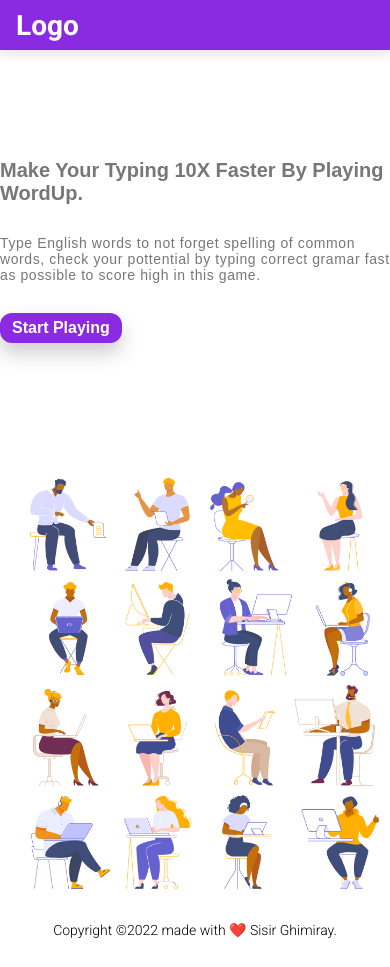
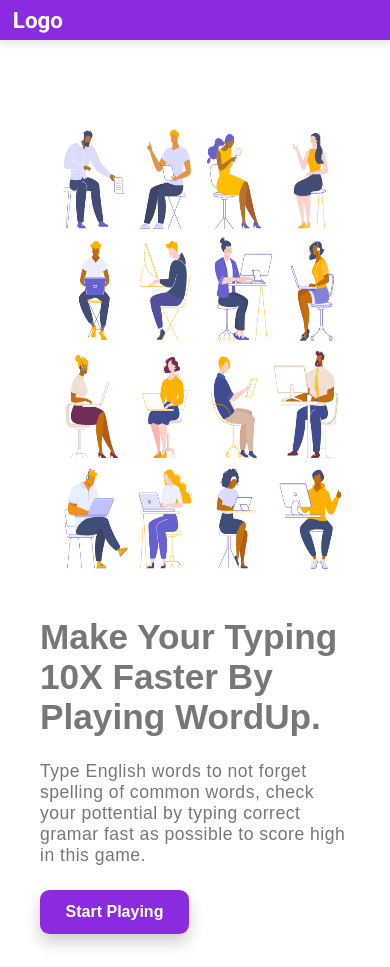
Before and after one commit to sisirGhimiray/EnglishTyping, a plain HTML site: page index.html in a window 390 px wide. Shown: the top 967 px of the page. Before the commit the page ends 938 px from the top, so only its background shows below. Drawn offline with Linux system fonts and the light colour scheme; a web font is replaced by a local one.

Commit message:
add some code

```diff
--- a/gamePage.html
+++ b/gamePage.html
@@ -5,8 +5,8 @@
   <meta http-equiv="X-UA-Compatible" content="IE=edge">
   <meta name="viewport" content="width=device-width, initial-scale=1.0">
   <title>Learn English spelling by typing...</title>
-  <script  type="module" async defer  src="./extractWord.js"></script>
-<script type="module" async defer src="./classSelected.js"></script>
+  <script  defer type="module"  src="./extractWord.js"></script>
+
 <link rel="preconnect" href="https://fonts.googleapis.com">
 <link rel="preconnect" href="https://fonts.gstatic.com" crossorigin>
 <link href="https://fonts.googleapis.com/css2?family=Roboto+Condensed:wght@300;400&family=Rubik+Mono+One&family=Viga&display=swap" rel="stylesheet">
--- a/index.html
+++ b/index.html
@@ -21,7 +21,7 @@
 
     html{
       font-size: 62.5%;
-      font-family: 'Roboto', sans-serif;
+      transition: all 0.3s;
     }
     *:focus {
       outline: none;
@@ -30,6 +30,7 @@
       /* box-shadow: 0 0 0 0.8rem rgba(230, 125, 34, 0.5); */
     }
     body{
+      font-family: 'Roboto', sans-serif;
 
 }
 
@@ -47,7 +48,7 @@
 
 .hero_img{
 width: 100%;
-height: 100%;
+/* height: 100%; */
 
 }
 
--- a/querries.css
+++ b/querries.css
@@ -1,22 +1,92 @@
-@media(max-width:50em){
+@media(max-width:75em){
+
+  html{
+    font-size: 56.25%;
+  }
+
+  .hero{
+    gap: 4rem;
+  }
+
+  .hero_img{
+    flex-basis: 90%;
+    flex-grow: 0;
+    flex-shrink: 1;
+
+    }
+
+    .hero_page{
+      padding: 0 5rem;
+      }
+      .header{
+        margin-bottom: 2rem;
+      }
+
+      .hero_img_div{
+       flex-grow: 0;
+       flex-shrink: 1;
+       flex-basis: 80%;
+      }
+
+
+}
+
+@media(max-width:59em){
+
+  html{
+    font-size: 50%;
+  }
+
+  .header{
+    margin-bottom: 1rem;
+   }
   .hero{
     flex-direction: column;
     row-gap: 1.6rem;
+    /* justify-content: center; */
   }
 
-  .hero_heading{
-    font-size: 2rem;
+
+  .hero_img_div{
+    display: flex;
+    order: -1;
+    justify-content: center;
+    margin-top: 10rem;
   }
-  .story_bullet{
-    font-size: 1.4rem;
+  .hero_img{
+    flex-grow: 0;
+    flex-shrink: 1;
+    flex-basis: 40%;
+    /* align-self: center;
+    align-items: center; */
+    }
+
+}
+
+@media(max-width:42em){
+
+  .hero_img_div{
+    order: -1;
+    justify-content: center;
+    margin-top: 0;
   }
+ .header{
+  margin-bottom: 10rem;
+ }
 
-  .go_to_start{
-    font-size: 1.6rem;
-    padding: 0.6rem 1.2rem;
-  }
+  .hero_img{
 
-  .footer{
-    font-size: 1.4rem;
-  }
+    flex-basis: 60%;
+
+    }
+
+    .hero{
+   justify-content: center;
+    }
+
+    /* .hero_page{
+      padding: 3 3.6rem;
+      } */
+
+
 }
```
Also changed, not shown: extractWord.js (+24 -11 lines). Lines whose indentation alone changed are shown as unchanged.
